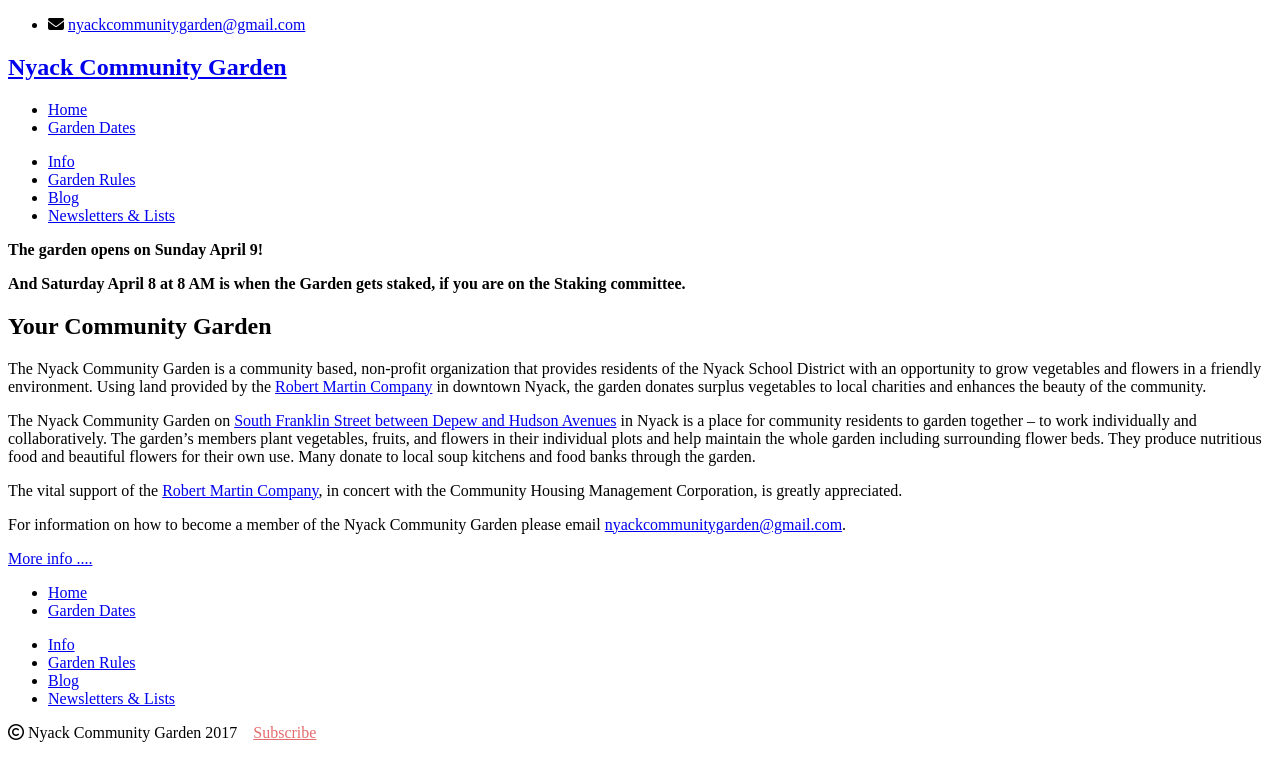
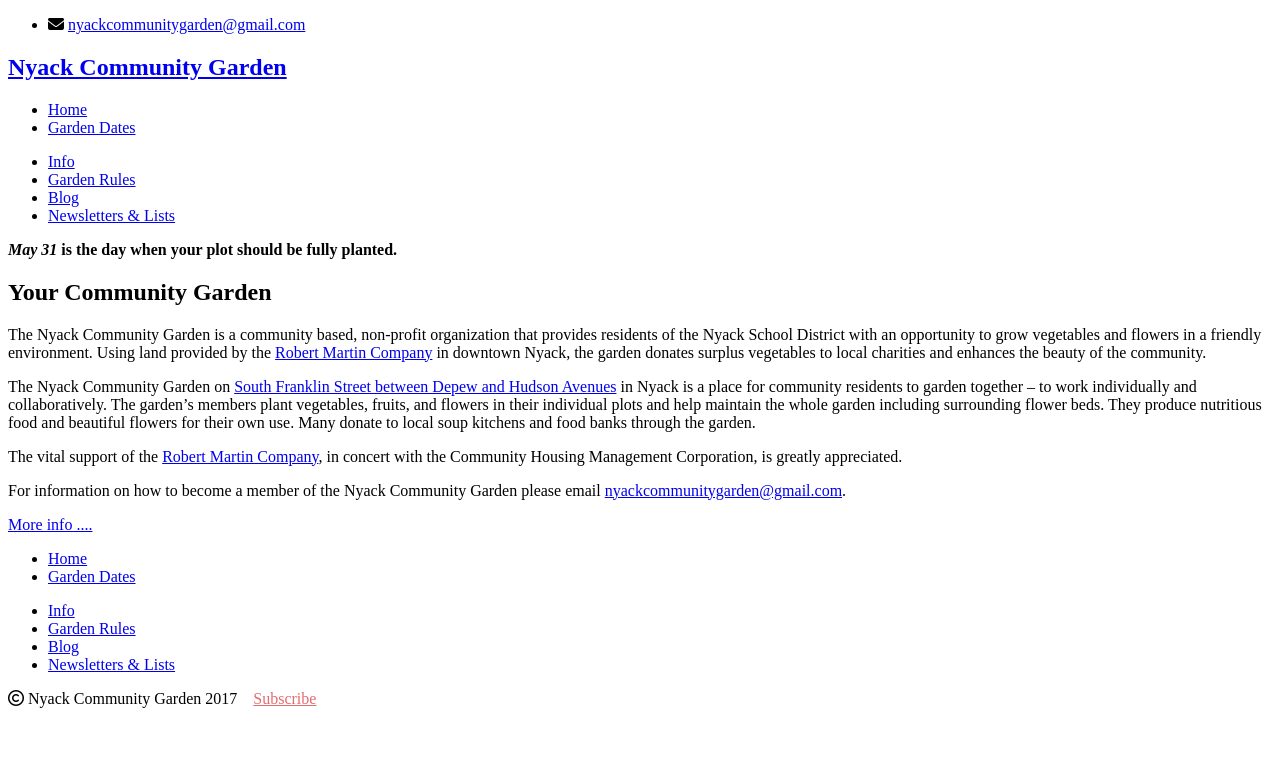
Before and after one commit to bosborne/nyackcommunitygarden, a Jekyll site: the page built from index.html, in a window 1280 px wide. Shown: the top 781 px of the page. Built offline with Jekyll 4.4.1, drawn with Linux system fonts in a browser that asks for light colours; nearby versions of some CDN libraries; library files that are not in the unit come from our copies.

Commit message:
Change date banner

```diff
--- a/_config.yml
+++ b/_config.yml
@@ -4,7 +4,7 @@ url: http://bosborne.github.io
 description: Web site for the Nyack Community Garden in Nyack NY USA
 port:
 destination: _site
-exclude: ["CNAME", "README.md"]
+exclude: ["CNAME", "README.md", ".gitignore"]
 excerpt_separator: <!--more-->
 permalink: /blog/:title
 google_analytics: UA-96599061-1
--- a/_layouts/default.html
+++ b/_layouts/default.html
@@ -19,10 +19,7 @@
       <div class="container">
         <div class="bannerbox">
           <b>
-          <p>
-            The garden opens on Sunday April 9!
-          </p>
-          And Saturday April 8 at 8 AM is when the Garden gets staked, if you are on the Staking committee.</i>
+            <i>May 31</i> is the day when your plot should be fully planted.
           </b>
           <br>
         </div>
```
